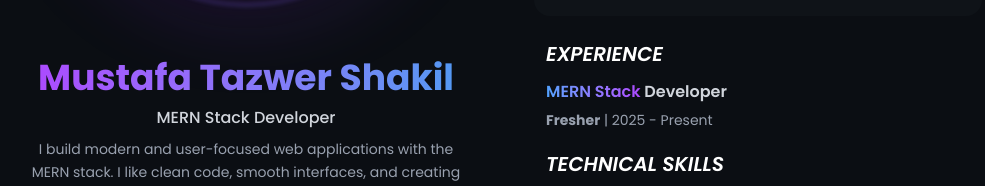
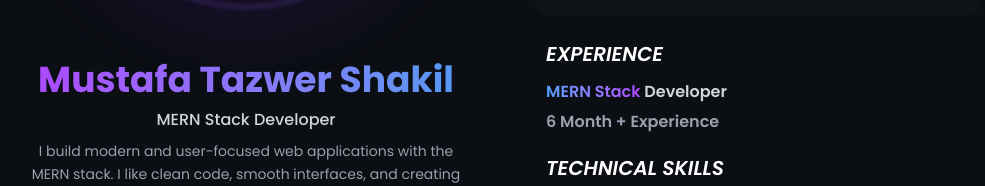
Before and after one commit to sahkil12/My-Portfolio, a React (Vite) app: page / in a window 1280 px wide. Shown: the part 1502-1688 px from the top of the page, without its empty margins (138-1123 px from the left). Built offline with nearby package versions, Linux system fonts and the light colour scheme.

Commit message:
update about content

```diff
--- a/src/Section/About/About.jsx
+++ b/src/Section/About/About.jsx
@@ -140,7 +140,7 @@ const About = () => {
                                    <p className="text-gray-300 font-semibold text-base mb-1.5">
                                         <span className="text-transparent bg-clip-text bg-gradient-to-r from-blue-400 to-purple-500">MERN Stack</span> Developer
                                    </p>
-                                   <p className="text-gray-400 text-sm"><b>Fresher</b> | 2025 - Present</p>
+                                   <p className="text-gray-400 font-semibold">6 Month + Experience </p>
 
                               </motion.div>
                               {/* technical skills */}
```
